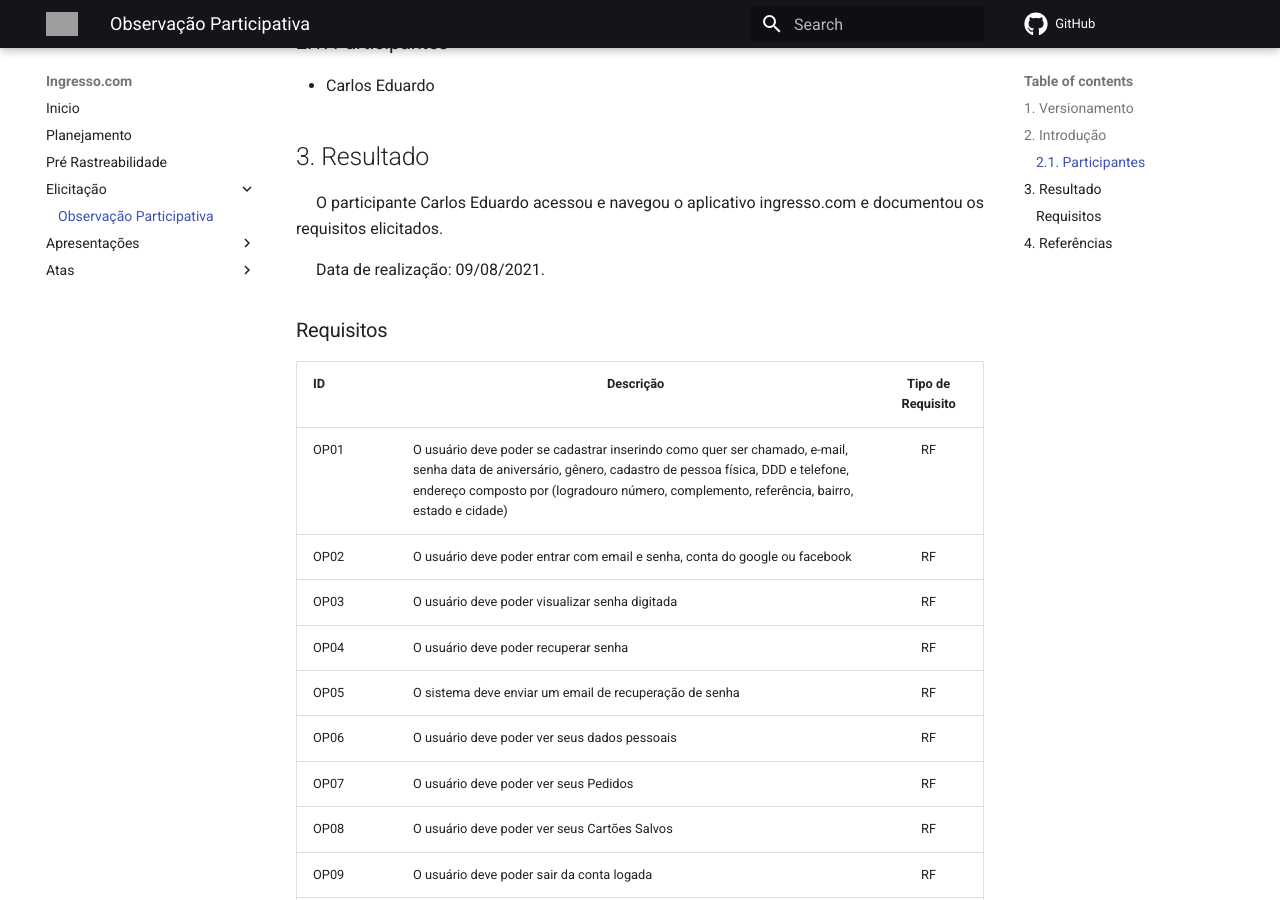
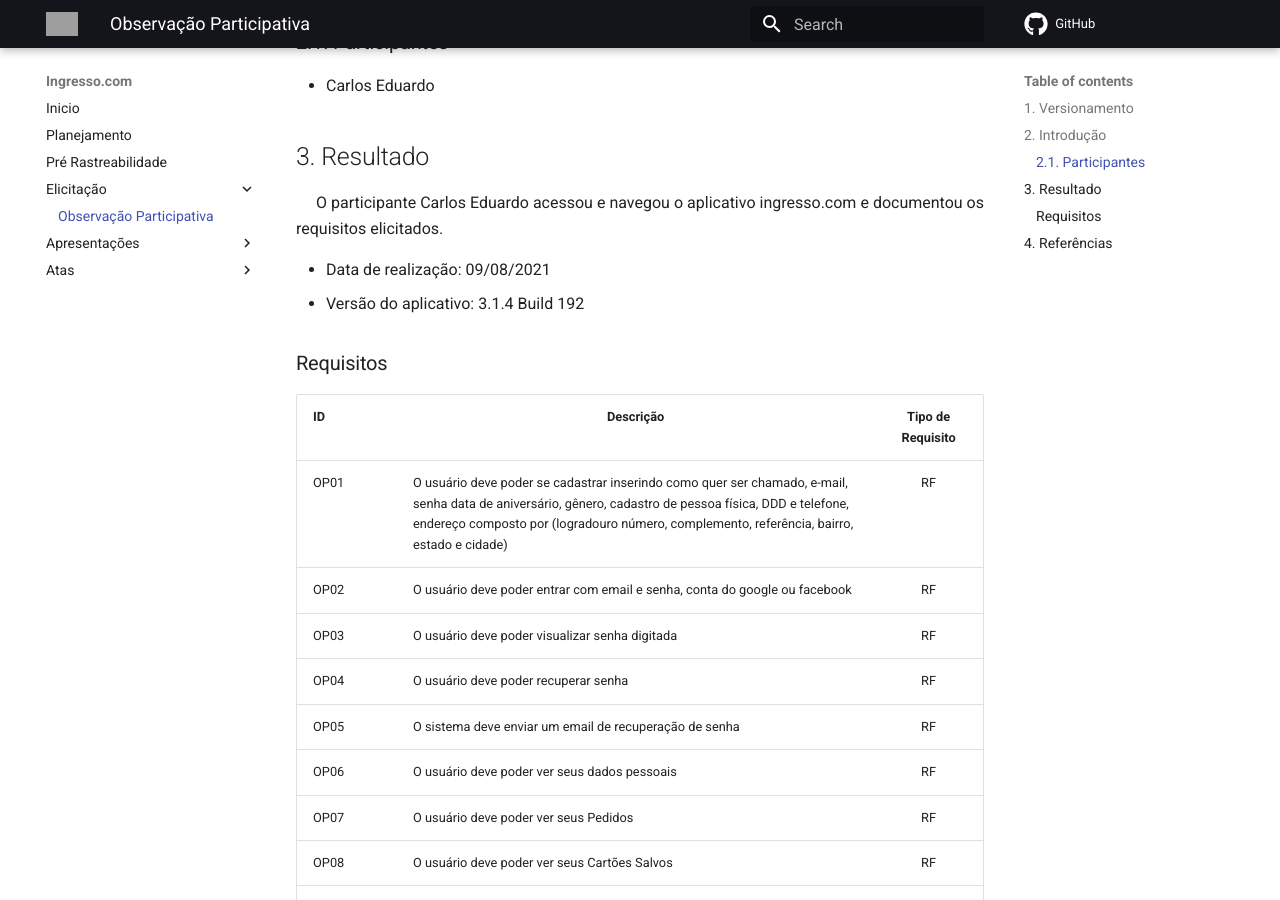
Before and after one commit to Requisitos-de-Software/2021.1-Ingresso.com, an MkDocs documentation site: the page built from docs/elicitacao/observacao_participativa.md, in a window 1280 px wide and 900 px high, scrolled down 556 px. Built offline with MkDocs 1.6.1 and Material for MkDocs 9.7.7, drawn with Linux system fonts in a browser that asks for light colours; comment, search, counter and statistics services are not loaded; grey boxes are pictures that could not be loaded.

Commit message:
#21 Adicionando versao do app usada na observaçao

```diff
--- a/docs/elicitacao/observacao_participativa.md
+++ b/docs/elicitacao/observacao_participativa.md
@@ -13,7 +13,8 @@
 ## 3. Resultado
 <p style="text-align: justify; text-indent: 20px">O participante Carlos Eduardo acessou e navegou o aplicativo ingresso.com e documentou os requisitos elicitados.</p>
 
-<p style="text-align: justify; text-indent: 20px">Data de realização: 09/08/2021.</p>
+- Data de realização: 09/08/2021
+- Versão do aplicativo: 3.1.4 Build 192
 
 ### Requisitos
 
```
